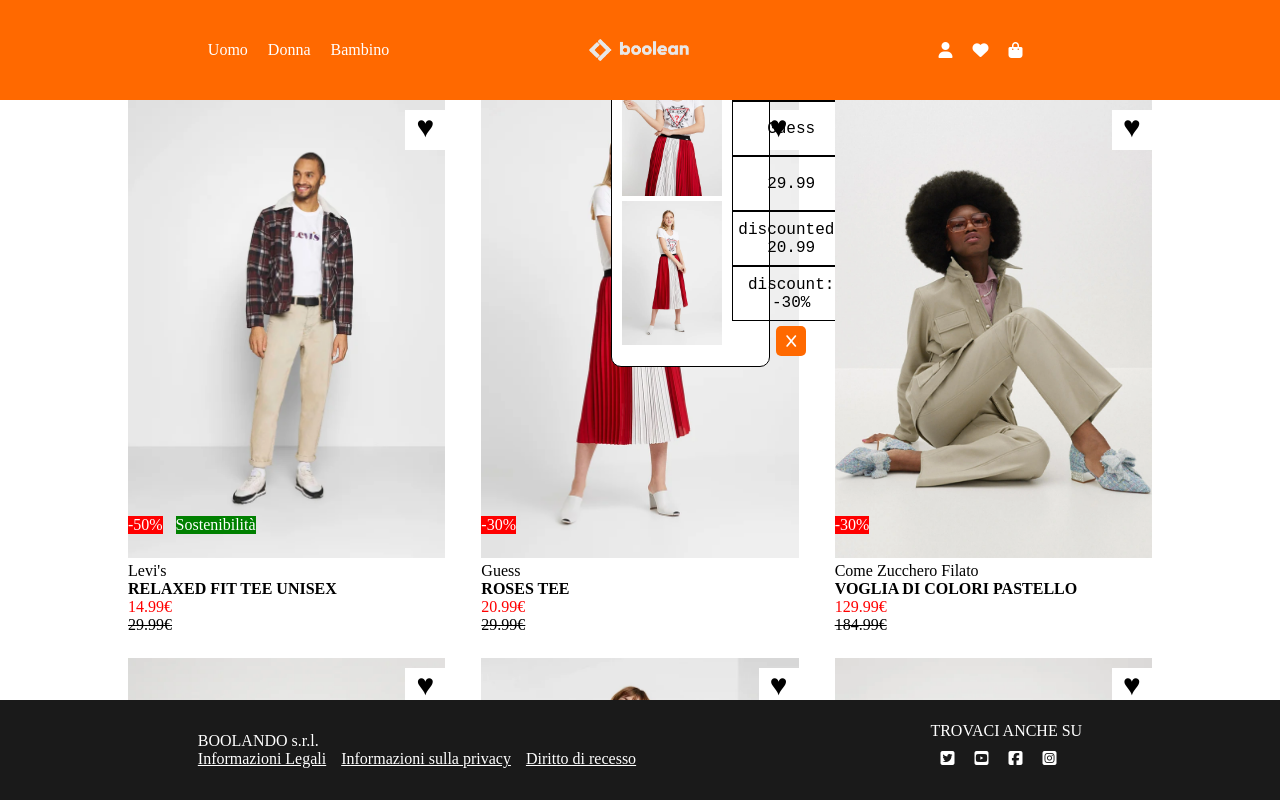
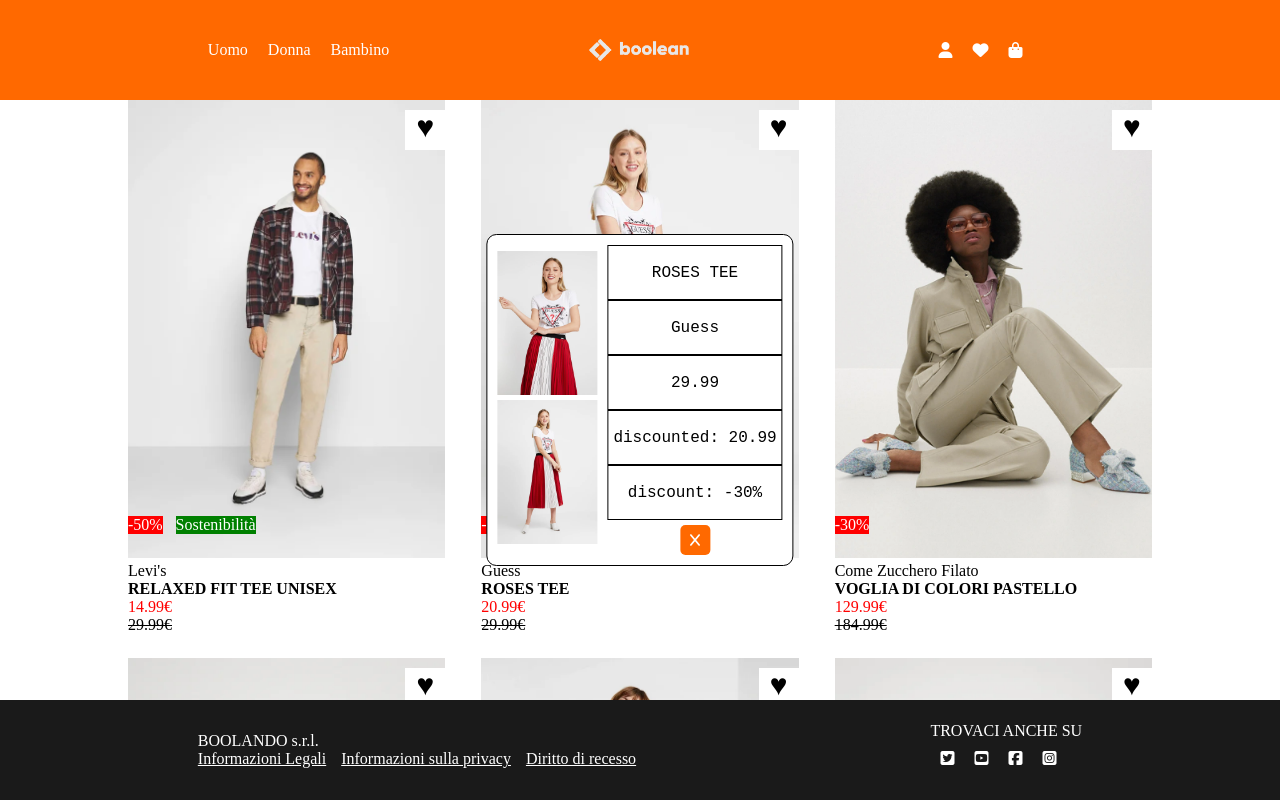
Before and after one commit to antden99/vite-boolando, a Vue app: page / in a window 1280 px wide. Both pictures are taken after a click on the element "ROSES TEE". Built offline with nearby package versions, Linux system fonts and the light colour scheme; data requests are answered from the project's data file.

Commit message:
add an update on the creation of the modal

```diff
--- a/src/assets/scss/partials/_header.scss
+++ b/src/assets/scss/partials/_header.scss
@@ -5,7 +5,6 @@
     height: 100px;
     z-index: 1;
     width: 100%;
-
     .container {
         height: 100%;
         width: 80%;
--- a/src/assets/scss/partials/_main.scss
+++ b/src/assets/scss/partials/_main.scss
@@ -74,58 +74,3 @@
 .color_red {
     color: $discount-color;
 }
-
-.modale{
-    background-color: white;
-    color: black;
-    border: 1px solid black;
-    width: 50%;
-    text-align: center;
-    padding: 10px;
-    border-radius: 10px;
-    font-family: 'Courier New', Courier, monospace;
-    position: absolute;
-    bottom: 50%;
-    left: 130px;
-    display: flex;
-    align-items: center;
-    gap: 10px;
-
-    p{
-        border: 1px solid;
-        padding: 5px;
-        height: 55px;
-        text-align: center;
-        display: flex;
-        align-items: center;
-        justify-content: center;
-    }
-}
-
-.my_btn{
-    width: 30px;
-    aspect-ratio: 1;
-    background-color:$header-color;
-    color: white;
-    border-radius: 5px;
-    margin-top: 5px;
-    border: none;
-
-    &:hover{
-        cursor: pointer;
-    }
-}
-
-.pointer_hover{
-    cursor: pointer;
-}
-
-.left{
-    img{
-        max-width: 100px;
-    }
-}
-
-.right{
-
-}
--- /dev/null
+++ b/src/assets/scss/partials/_modale.scss
@@ -0,0 +1,51 @@
+@use './variables' as *;
+
+.modale {
+    background-color: white;
+    color: black;
+    border: 1px solid black;
+    text-align: center;
+    padding: 10px;
+    border-radius: 10px;
+    font-family: 'Courier New', Courier, monospace;
+    position: absolute;
+    display: flex;
+    align-items: center;
+    gap: 10px;
+    left: 50%;
+    top: 50%;
+    transform: translate(-50%, -50%);
+    p {
+        border: 1px solid;
+        padding: 5px;
+        height: 55px;
+        text-align: center;
+        display: flex;
+        align-items: center;
+        justify-content: center;
+    }
+}
+
+.my_btn {
+    width: 30px;
+    aspect-ratio: 1;
+    background-color: $header-color;
+    color: white;
+    border-radius: 5px;
+    margin-top: 5px;
+    border: none;
+
+    &:hover {
+        cursor: pointer;
+    }
+}
+
+.pointer_hover {
+    cursor: pointer;
+}
+
+.left {
+    img {
+        max-width: 100px;
+    }
+}
--- a/src/assets/scss/style.scss
+++ b/src/assets/scss/style.scss
@@ -7,6 +7,8 @@
 
 @use './partials/footer';
 
+@use './partials/modale';
+
 * {
     padding: 0;
     margin: 0;
--- a/src/components/AppCard.vue
+++ b/src/components/AppCard.vue
@@ -9,9 +9,6 @@
     methods: {
         showProduct() {
             this.$emit('showProductCard');  //per far ricevere l'evento al padre(AppMain) utilizzo $emit
-        },
-        closeModel() {
-            this.$emit('closeModelCard');
         },
 
     }
@@ -30,20 +27,6 @@
             <div class="heart">&hearts;</div>
             <div class="discount">{{ discount }}</div>
             <div class="green" v-if="sostenibility">Sostenibilità</div>
-            <div v-if="visible" class="modale">
-                <div class="left">
-                    <div><img :src="image" alt=""></div>
-                    <div><img :src="immagine2" alt=""></div>
-                </div>
-                <div class="right">
-                    <p>{{ name }}</p>
-                    <p>{{ brand }}</p>
-                    <p>{{ price }}</p>
-                    <p>{{ "discounted: " + newPrice }}</p>
-                    <p>{{ "discount: " + discount }}</p>
-                    <div @click="closeModel"><button class="my_btn"><i class="fa-solid fa-x"></i></button></div>
-                </div>
-            </div>
         </div>
     </div>
 </template>
--- a/src/components/AppMain.vue
+++ b/src/components/AppMain.vue
@@ -3,12 +3,13 @@
 import { cards } from '../data.js'
 import axios from 'axios'       //importa axios da axios, ma ovviamente per farlo, nel terminale digiti npm i(alias per install) axios
 import { state } from '../state.js'   //importo la costante state, con named import e quindi le {} per poi utilizzarla successivamente
+import AppModale from './AppModale.vue'
 
 export default {
     name: "AppMain",
-
     components: {
         AppCard: AppCard,
+        AppModale: AppModale,
     },
 
     data() {
@@ -16,6 +17,8 @@
             cards: cards,
             cardsList: [],  //dichiaro cardsList come un array vuoto che andò a riempire successivamente
             state: state,    //alla proprietà state assegno state, che sarebbe la costante importata
+            modaleAperta: false,
+            contenutoModale: null,
         }
     },
 
@@ -43,9 +46,16 @@
             card.visible = true
             //console.log(card.visible)
         },
-        closeModel(card){
-            card.visible= false
-        }
+        closeModel() {
+            this.modaleAperta = false
+        },
+        openModal(card) {
+            //console.log(card)
+            //console.log(this.modaleAperta)
+            this.modaleAperta=true
+            //console.log(this.modaleAperta)
+            this.contenutoModale = card
+        },
 
     }
 
@@ -64,9 +74,11 @@
                 <!--<p>{{ this.state.message }}</p> -->
                 <AppCard v-for="card in this.state.cardsList_2" :name="card.name" :brand="card.brand"
                     :newPrice="card.newPrice" :discount="card.discount" :price="card.price" :mouse="card.mouse"
-                    :immagine2="card.immagine2" :image="card.image" :sostenibility="card.sostenibility" :visible=card.visible
-                    @showProductCard="ShowProductCard(card)" @closeModelCard="closeModel(card)"></AppCard>   <!--AppCard ha in ascolto l'evento showProductCard, appena evocato questo evento, svolge la funzione ShowProductCard dichiarata nei metodi-->
-
+                    :immagine2="card.immagine2" :image="card.image" :sostenibility="card.sostenibility"
+                    :visible=card.visible @showProductCard="openModal(card)" @closeModelCard="closeModel">
+                </AppCard>
+                <!--AppCard ha in ascolto l'evento showProductCard, appena evocato questo evento, svolge la funzione ShowProductCard dichiarata nei metodi-->
+                <AppModale v-if="modaleAperta === true" :cardData = "contenutoModale" @closeModelCard="closeModel"></AppModale>
                 <!--<AppCard v-for="card in cards" :card="card"></AppCard>-->
             </div>
         </div>
@@ -74,4 +86,14 @@
 
 </template>
 
-<style></style>
+<style>
+</style>
+
+
+<!--1) creo un componente AppModale a cui passo come props cardData e lo dichiaro come un oggetto
+    2) all'interno di AppModale, utilizzo cardData."..." per definire tutte le proprietà che potrà utilizzare
+    3) all'interno di AppMain, dichiaro due proprietà: modaleAperta e contenutoModale, la prima verrà aggiornata tramite evento
+        per aprire e chiudere la modale, la seconda invece, dichiarata inizialmente vuota, viene riempita all'interno della funzione openModal,
+        con l'intero conenuto della card, in modo tale, che successivamente, conterrà dinamicamente i dati della card che è stata selezionata volta per volta.
+    4) sul componente AppModale, inserisco una direttiva v-if, che controlla se la modale è aperta, e assegno tramite props a cardData, precedentemente dichiarato oggetto, il contenuto di "contenutoModale
+    5) così facendo, ogni qual volta si clicca la modale, il suo contenuto cambia."-->
--- /dev/null
+++ b/src/components/AppModale.vue
@@ -0,0 +1,39 @@
+<script>
+
+export default {
+    name: "AppModale",
+
+    props: {
+        cardData: Object,
+    },
+
+    methods: {
+        closeModelCard() {
+            //console.log("ciao")
+            this.$emit('closeModelCard')
+        }
+    }
+}
+</script>
+
+<template>
+    <div class="modale">
+
+        <div class="left">
+            <div><img :src="cardData.image" alt=""></div>
+            <div><img :src="cardData.immagine2" alt=""></div>
+        </div>
+        <div class="right">
+            <p>{{ cardData.name }}</p>
+            <p>{{ cardData.brand }}</p>
+            <p>{{ cardData.price }}</p>
+            <p>{{ "discounted: " + cardData.newPrice }}</p>
+            <p>{{ "discount: " + cardData.discount }}</p>
+            <div @click="closeModelCard"><button class="my_btn"><i class="fa-solid fa-x"></i></button></div>
+        </div>
+    </div>
+</template>
+
+<style>
+
+</style>
--- a/src/db.json
+++ b/src/db.json
@@ -10,8 +10,7 @@
             "sostenibility": true,
             "price": 29.99,
             "newPrice": 14.99,
-            "mouse": false,
-            "visible": false
+            "mouse": false
         },
         {
             "id": 2,
@@ -23,8 +22,7 @@
             "sostenibility": false,
             "price": 29.99,
             "newPrice": 20.99,
-            "mouse": false,
-            "visible": false
+            "mouse": false
         },
         {
             "id": 3,
@@ -36,8 +34,7 @@
             "sostenibility": false,
             "price": 184.99,
             "newPrice": 129.99,
-            "mouse": false,
-            "visible": false
+            "mouse": false
         },
         {
             "id": 4,
@@ -49,8 +46,7 @@
             "sostenibility": true,
             "price": 29.99,
             "newPrice": 14.99,
-            "mouse": false,
-            "visible": false
+            "mouse": false
         },
         {
             "id": 5,
@@ -62,8 +58,7 @@
             "sostenibility": false,
             "price": null,
             "newPrice": 99.99,
-            "mouse": false,
-            "visible": false
+            "mouse": false
         },
         {
             "id": 6,
@@ -75,8 +70,7 @@
             "sostenibility": false,
             "price": null,
             "newPrice": 29.99,
-            "mouse": false,
-            "visible": false
+            "mouse": false
         }
     ]
 }
```
